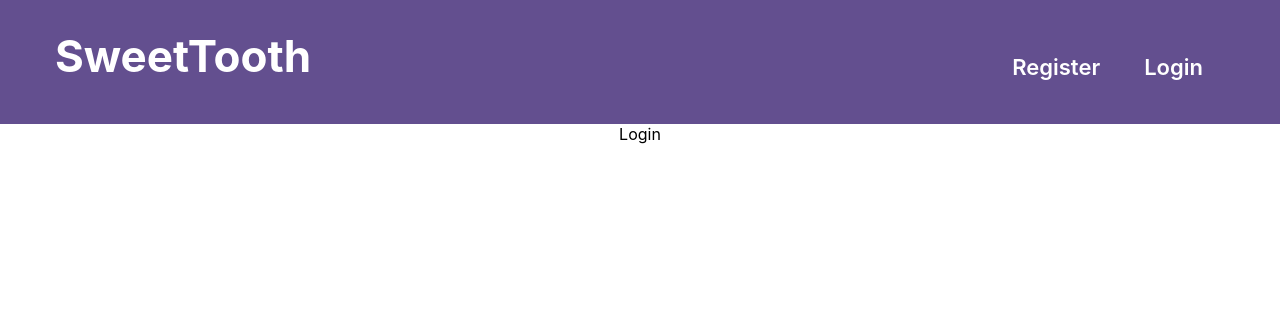
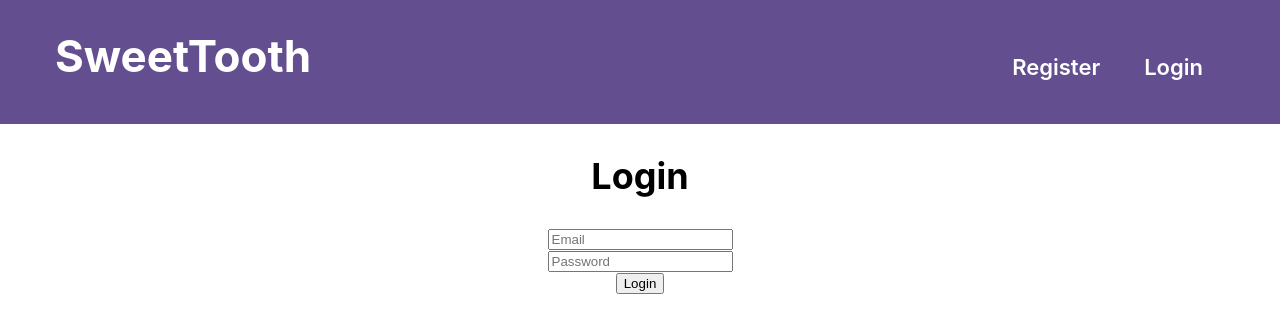
Before and after one commit to OLD-itdev161-fa2023/emily-chapman-p2, a React (Create React App) app in the folder client/: page /login in a window 1280 px wide. Shown: the top 332 px of the page. Built offline with nearby package versions, Linux system fonts and the light colour scheme.

Commit message:
Built Out Login Component

```diff
--- a/client/src/components/Login/Login.js
+++ b/client/src/components/Login/Login.js
@@ -1,7 +1,90 @@
-import React from 'react';
+import React, {useState} from 'react';
+import axios from 'axios';
+import {useHistory} from 'react-router-dom';
 
-const Login = () => {
-    return <div>Login</div>;
+const Login = ({authenticateBaker}) => {
+    let history = useHistory();
+
+    const [bakerData, setBakerData] = useState({
+        email: '',
+        password: ''
+    });
+
+    const [errorData, setErrorData] = useState({errors: null});
+
+    const {email, password} = bakerData;
+    const {errors} = errorData;
+
+    const onChange = e => {
+        const {name, value} = e.target;
+        setBakerData ({
+            ...bakerData,
+            [name]: value
+        })
+    }
+
+    const loginBaker = async () => {
+        const newBaker = {
+            email: email,
+            password: password
+        }
+
+        try {
+            const config = {
+                headers: {
+                    'Content-Type': 'application/json'
+                }
+            }
+
+            const body = JSON.stringify(newBaker);
+            const res = await axios.post('http://localhost:5000/api/login', body, config);
+
+            //Store baker data and redirect
+            localStorage.setItem('token', res.data.token);
+            history.push('/');
+        } catch (error) {
+            //Clear baker data and set errors
+            localStorage.removeItem('token');
+
+            setErrorData({
+                ...errors,
+                errors: error.response.data.errors
+            })
+        }
+
+        authenticateBaker();
+    }
+
+    return (
+        <div>
+            <h2>Login</h2>
+            <div>
+                <input
+                    type="text"
+                    placeholder="Email"
+                    name="email"
+                    value={email}
+                    onChange={e => onChange(e)}
+                />
+            </div>
+            <div>
+                <input
+                    type="text"
+                    placeholder="Password"
+                    name="password"
+                    value={password}
+                    onChange={e => onChange(e)}
+                />
+            </div>
+            <div>
+                <button onClick={() => loginBaker()}>Login</button>
+            </div>
+            <div>
+                {errors && errors.map(error =>
+                    <div key={error.msg}>{error.msg}</div>)}
+            </div>
+        </div>
+    )
 }
 
 export default Login;
```
